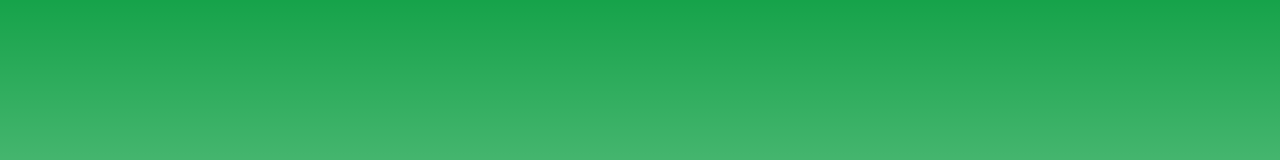
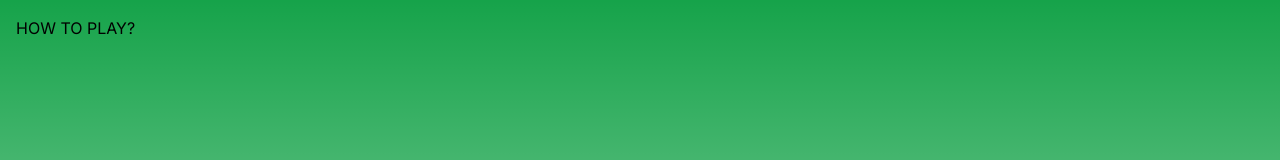
Before and after one commit to api404/black-jack, a Next.js app: page / in a window 1280 px wide. Shown: the top 160 px of the page. Built offline with nearby package versions, Linux system fonts and the light colour scheme.

Commit message:
added info link

```diff
--- a/src/app/layout.tsx
+++ b/src/app/layout.tsx
@@ -2,6 +2,7 @@ import type { Metadata } from "next";
 import { Inter } from "next/font/google";
 import "./globals.css";
 import { QueryClientProvider } from "@/components/QueryClientProvider";
+import { InfoLink } from "@/components/InfoLink";
 
 const inter = Inter({ subsets: ["latin"] });
 
@@ -21,6 +22,7 @@ export default function RootLayout({
           className={`${inter.className} flex flex-col bg-green-600 min-h-screen p-2 md:p-8`}
         >
           {children}
+          <InfoLink className="fixed top-4 left-4 uppercase hover:underline" />
         </body>
       </QueryClientProvider>
     </html>
--- /dev/null
+++ b/src/components/InfoLink.tsx
@@ -0,0 +1,14 @@
+import { FC } from "react";
+
+interface Props {
+  className?: string;
+}
+export const InfoLink: FC<Props> = ({ className }) => (
+  <a
+    className={className}
+    target="_blank"
+    href="https://www.pinnacle.com/en/betting-articles/casino/how-to-play-blackjack/apn24f8ark6vlkzn"
+  >
+    How to play?
+  </a>
+);
```
